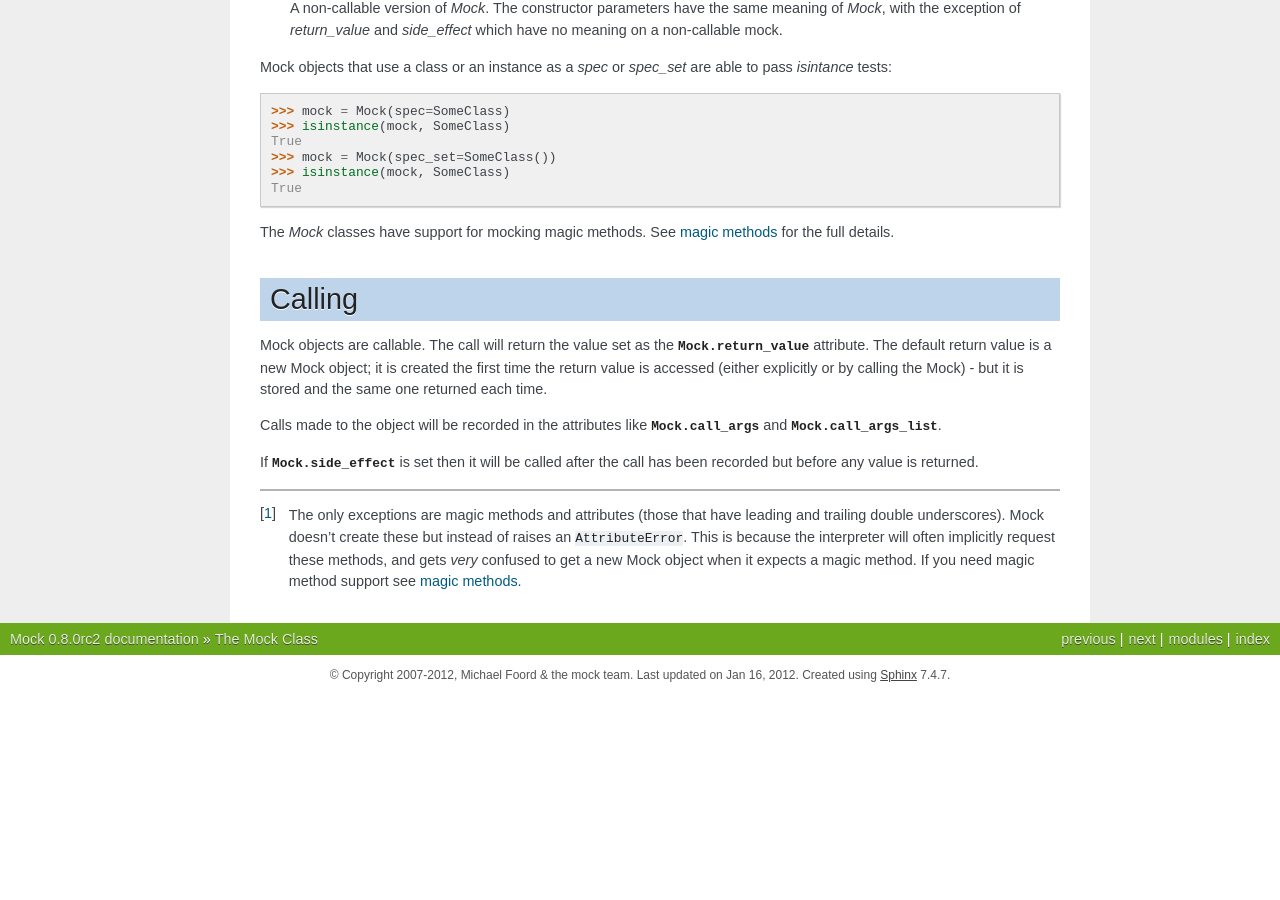
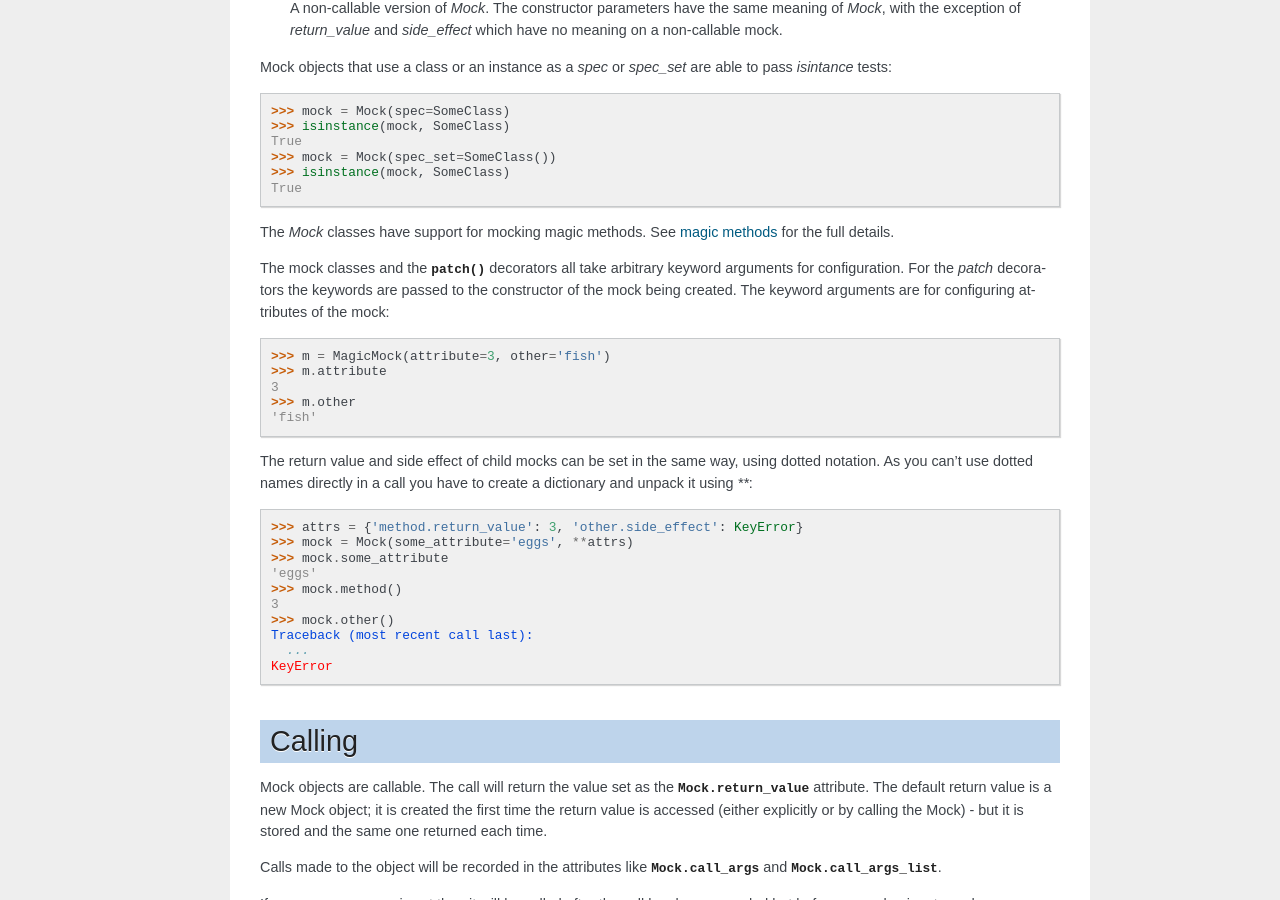
Before and after one commit to testing-cabal/mock, a Sphinx documentation site: the page built from docs/mock.txt, in a window 1280 px wide and 900 px high, scrolled down 7062 px. Built offline with Sphinx 7.4.7, drawn with Linux system fonts in a browser that asks for light colours; before the commit the page ends 7757 px from its top, so only the background shows below that.

Commit message:
Doc update

```diff
--- a/docs/getting-started.txt
+++ b/docs/getting-started.txt
@@ -381,7 +381,7 @@ sequence from repeated calls:
 Sentinel
 ========
 
-``sentinel`` is a useful object for providing unique objects in your tests:
+`sentinel` is a useful object for providing unique objects in your tests:
 
 .. doctest::
 
@@ -436,8 +436,8 @@ with.
     ...
     >>> test()
 
-If you are patching a module (including ``__builtin__``) then use ``patch``
-instead of ``patch.object``:
+If you are patching a module (including `__builtin__`) then use `patch`
+instead of `patch.object`:
 
 .. doctest::
 
--- a/docs/mock.txt
+++ b/docs/mock.txt
@@ -537,6 +537,35 @@ The `Mock` classes have support for mocking magic methods. See :ref:`magic
 methods <magic-methods>` for the full details.
 
 
+The mock classes and the :func:`patch` decorators all take arbitrary keyword
+arguments for configuration. For the `patch` decorators the keywords are
+passed to the constructor of the mock being created. The keyword arguments
+are for configuring attributes of the mock:
+
+.. doctest::
+
+        >>> m = MagicMock(attribute=3, other='fish')
+        >>> m.attribute
+        3
+        >>> m.other
+        'fish'
+
+The return value and side effect of child mocks can be set in the same way,
+using dotted notation. As you can't use dotted names directly in a call you
+have to create a dictionary and unpack it using `**`:
+
+.. doctest::
+
+    >>> attrs = {'method.return_value': 3, 'other.side_effect': KeyError}
+    >>> mock = Mock(some_attribute='eggs', **attrs)
+    >>> mock.some_attribute
+    'eggs'
+    >>> mock.method()
+    3
+    >>> mock.other()
+    Traceback (most recent call last):
+      ...
+    KeyError
 
 
 
```
